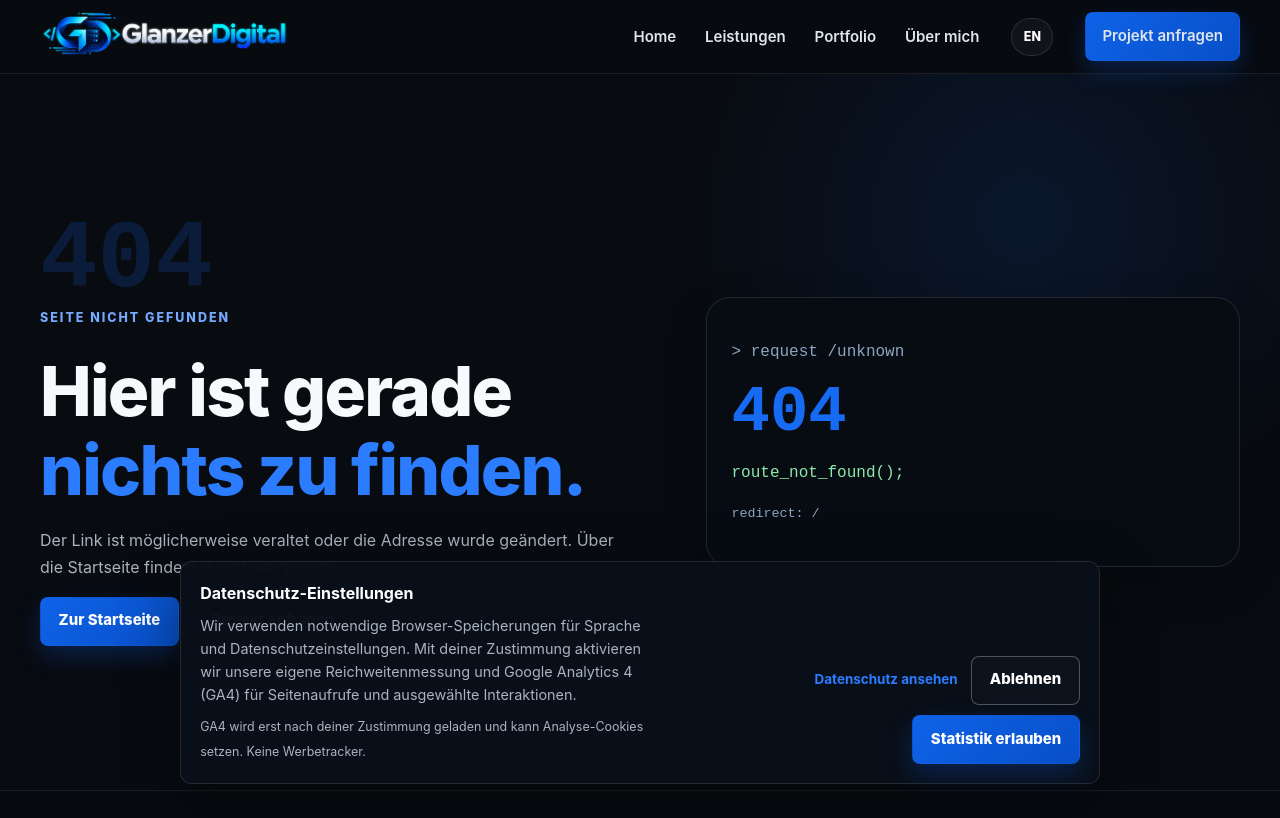
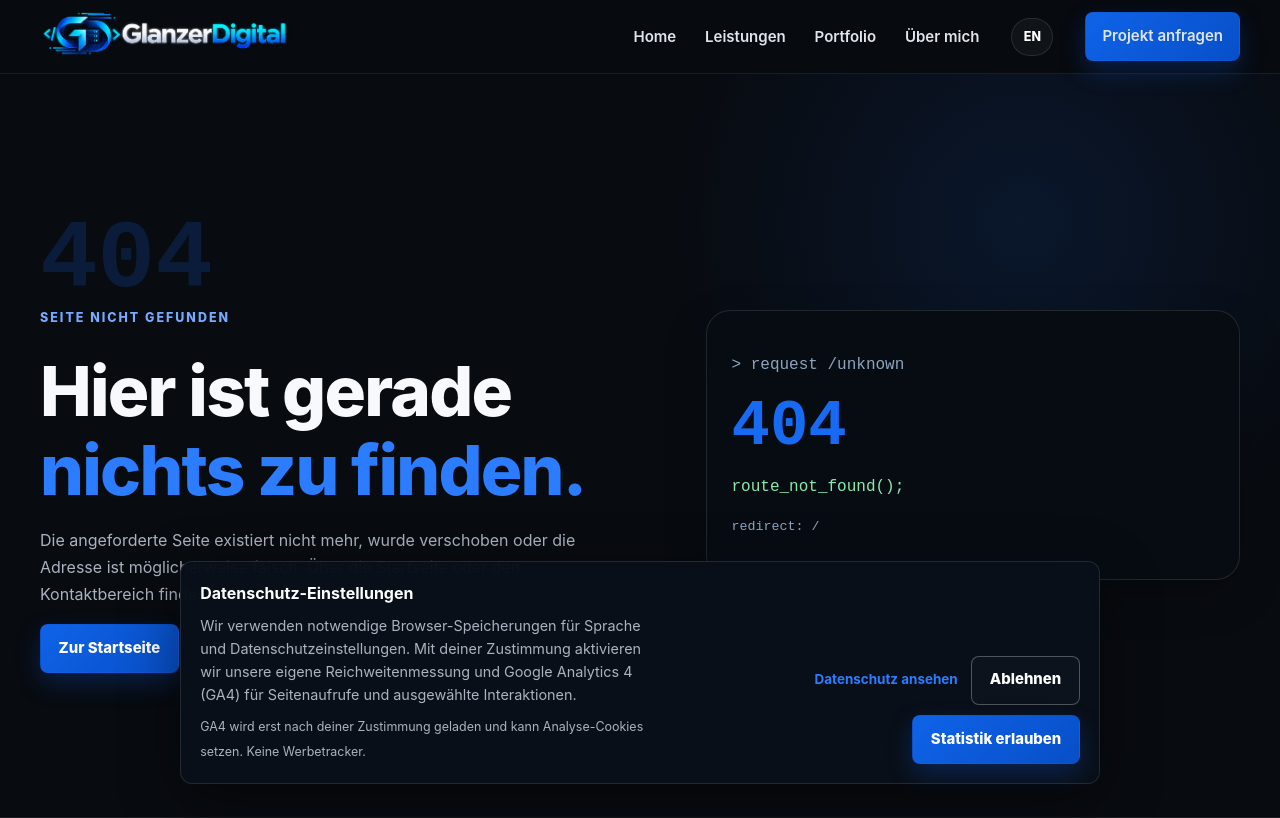
Before and after one commit to FabianGlanzerDev/www.glanzerdigital.at, a PHP site: page /404.html in a window 1280 px wide. Shown: the top 818 px of the page. Run offline with PHP 8.4, Linux system fonts and the light colour scheme.

Commit message:
fix: improve 404 page SEO and accessibility

```diff
--- a/website/404.html
+++ b/website/404.html
@@ -5,19 +5,23 @@
   <meta charset="utf-8">
   <base href="/">
   <meta name="viewport" content="width=device-width, initial-scale=1">
-  <meta name="robots" content="noindex,nofollow">
+  <meta name="robots" content="noindex,follow">
   <meta name="description" content="Die angeforderte Seite wurde bei Glanzer Digital nicht gefunden.">
   <meta name="author" content="Fabian Glanzer">
   <meta name="theme-color" content="#080b10">
+
   <title>404 – Seite nicht gefunden | Glanzer Digital</title>
+
   <link rel="icon" href="assets/favicons/favicon.ico" sizes="any">
   <link rel="icon" href="assets/favicons/favicon-32x32.png" type="image/png" sizes="32x32">
   <link rel="apple-touch-icon" href="assets/favicons/apple-touch-icon.png" sizes="180x180">
   <link rel="manifest" href="/site.webmanifest">
+
   <link rel="stylesheet" href="styles/variables.css">
   <link rel="stylesheet" href="styles/fonts.css">
   <link rel="stylesheet" href="style.css">
-  <link rel="stylesheet" href="styles/pages/404.css">
+  <link rel="stylesheet" href="styles/pages/404.css?v=20260827-1">
+
   <script src="templates/layoutTemplates.js" defer></script>
   <script src="scripts/main.js" defer></script>
   <script src="scripts/i18nCore.js" defer></script>
@@ -29,22 +33,39 @@
 
 <body data-root="." data-page="404">
   <a class="skip-link" href="#main-content">Zum Inhalt springen</a>
+
   <header class="site-header" data-site-header></header>
+
   <main id="main-content" class="error-page">
     <section class="error-section">
       <div class="container error-layout">
-        <div><span class="error-code">404</span><span class="kicker">Seite nicht gefunden</span>
+        <div>
+          <span class="error-code" aria-hidden="true">404</span>
+          <span class="kicker">Seite nicht gefunden</span>
+
           <h1>Hier ist gerade <span class="text-primary">nichts zu finden.</span></h1>
-          <p>Der Link ist möglicherweise veraltet oder die Adresse wurde geändert. Über die Startseite findest du
-            schnell zurück.</p>
-          <div class="button-row"><a class="button button--primary" href="/">Zur Startseite</a><a
-              class="button button--secondary" href="/kontakt">Projekt anfragen</a></div>
+
+          <p>
+            Die angeforderte Seite existiert nicht mehr, wurde verschoben oder die Adresse ist möglicherweise falsch.
+            Über die Startseite oder den Kontaktbereich findest du schnell weiter.
+          </p>
+
+          <div class="button-row">
+            <a class="button button--primary" href="/">Zur Startseite</a>
+            <a class="button button--secondary" href="/kontakt">Projekt anfragen</a>
+          </div>
         </div>
-        <div class="error-terminal" aria-hidden="true"><span>&gt; request
-            /unknown</span><strong>404</strong><code>route_not_found();</code><small>redirect: /</small></div>
+
+        <div class="error-terminal" aria-hidden="true">
+          <span>&gt; request /unknown</span>
+          <strong>404</strong>
+          <code>route_not_found();</code>
+          <small>redirect: /</small>
+        </div>
       </div>
     </section>
   </main>
+
   <footer class="site-footer" data-site-footer></footer>
 </body>
 
```
Also changed, not shown: website/styles/pages/404.css (indentation only).
